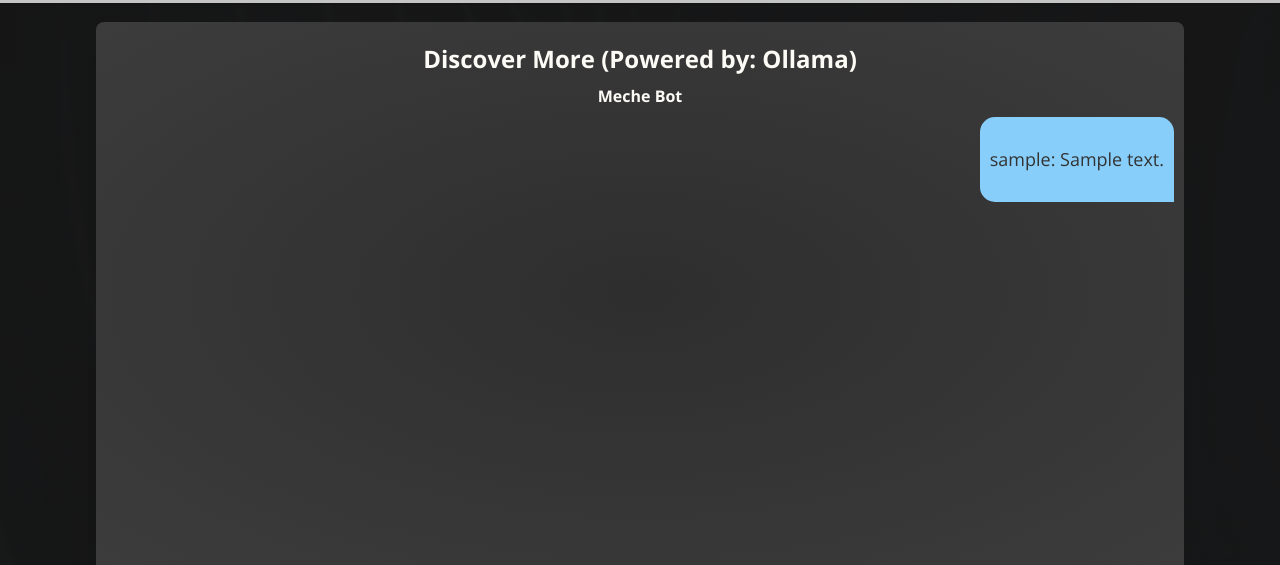
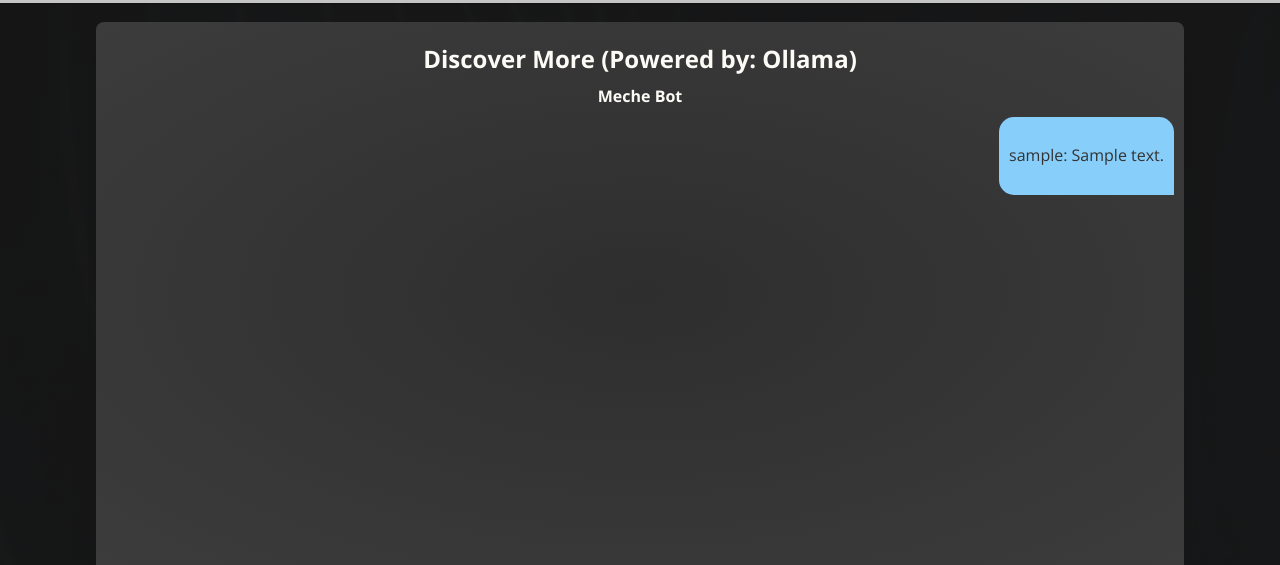
Before and after one commit to OsvaldoTA1/AFRL-Project-UI-Redesign, a Flask app: page /chat in a window 1280 px wide. Shown: the part 86-651 px from the top of the page. Run offline with Flask 3, Linux system fonts and the light colour scheme; a user stored in the database is signed in; tables that the repository leaves empty hold one stand-in row (values such as "Sample post"); some libraries are stand-ins or nearby versions.

Commit message:
Font size change for readability in Chat bot

```diff
--- a/app/static/css/styles.css
+++ b/app/static/css/styles.css
@@ -238,8 +238,6 @@ footer {
     width: fit-content;
     margin-bottom: var(--spacing-small);
     padding: var(--spacing-small);
-    /* padding-top: 0;
-    padding-bottom: 0; */
     border-radius: var(--border-radius-large);
     word-wrap: break-word;
     position: relative;
@@ -262,6 +260,10 @@ footer {
     margin-right: auto;
     text-align: left;
     border-bottom-left-radius: 0;
+}
+
+.chat-text {
+    font-size: 16px;
 }
 
 #chat-form {
```
